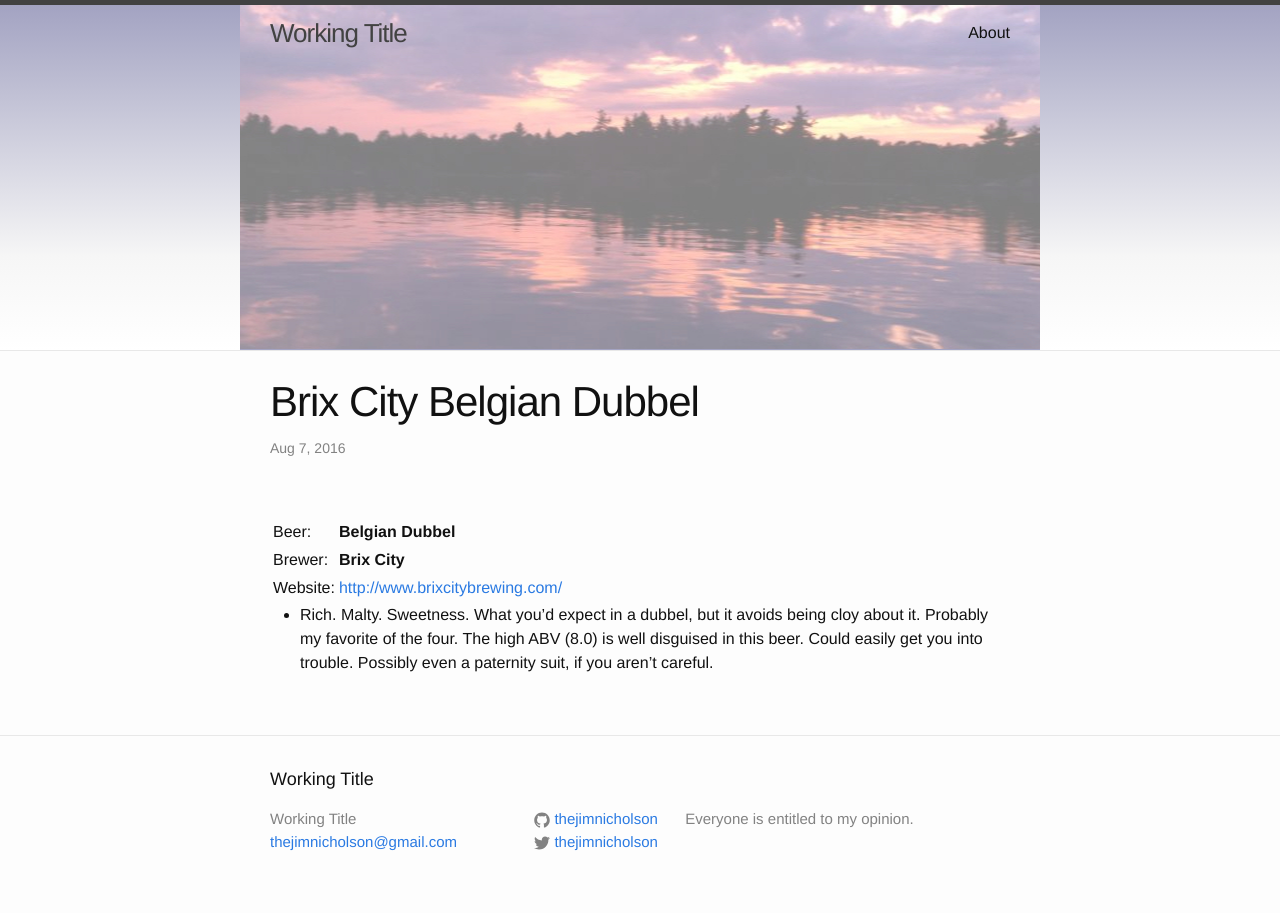
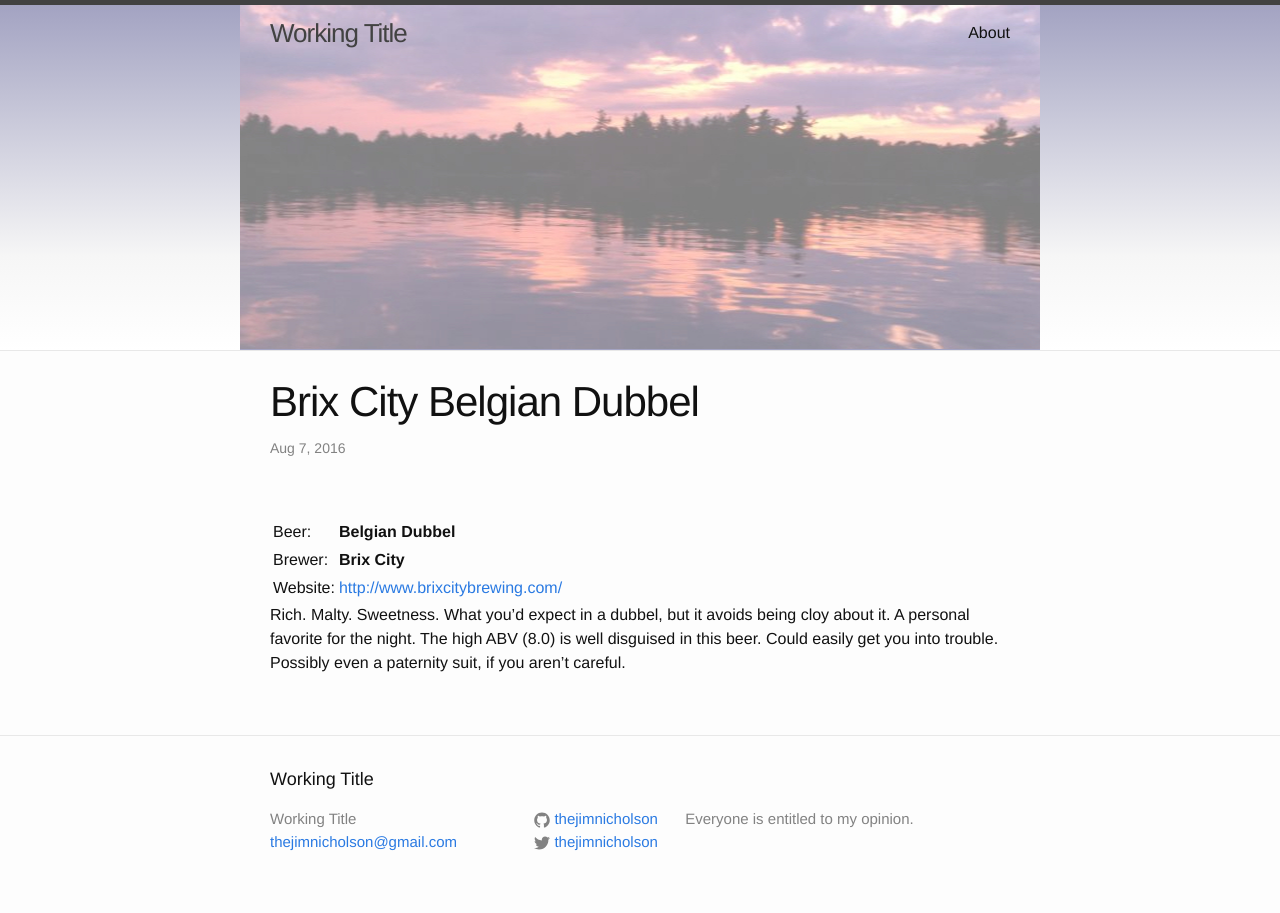
Before and after one commit to thejimnicholson/thejimnicholson.github.io, a Jekyll site: the page built from _posts/2016-08-07-brix-city-belgian-dubbel.md, in a window 1280 px wide. Built offline with Jekyll 4.4.1, drawn with Linux system fonts in a browser that asks for light colours; Markdown is read by kramdown in place of the engine named in the settings.

Commit message:
/ ‘_posts/2016-08-07-brix-city-belgian-dubbel.md’

```diff
--- a/_posts/2016-08-07-brix-city-belgian-dubbel.md
+++ b/_posts/2016-08-07-brix-city-belgian-dubbel.md
@@ -1,14 +1,15 @@
 ---
 layout: post
 title: Brix City Belgian Dubbel
+categories: [NJ,Dubbel]
 ---
 
-|   |   |
-|---|---|
-| Beer: |  __Belgian Dubbel__    |
-| Brewer: |  __Brix City__  |
-| Website: | <http://www.brixcitybrewing.com/>  |
+|          |                                   |
+|----------|-----------------------------------|
+| Beer:    | __Belgian Dubbel__                |
+| Brewer:  | __Brix City__                     |
+| Website: | <http://www.brixcitybrewing.com/> |
 
 
 
-   - Rich. Malty. Sweetness. What you'd expect in a dubbel, but it avoids being cloy about it. Probably my favorite of the four. The high ABV (8.0) is well disguised in this beer. Could easily get you into trouble. Possibly even a paternity suit, if you aren't careful.
+Rich. Malty. Sweetness. What you'd expect in a dubbel, but it avoids being cloy about it. A personal favorite for the night. The high ABV (8.0) is well disguised in this beer. Could easily get you into trouble. Possibly even a paternity suit, if you aren't careful.
```
